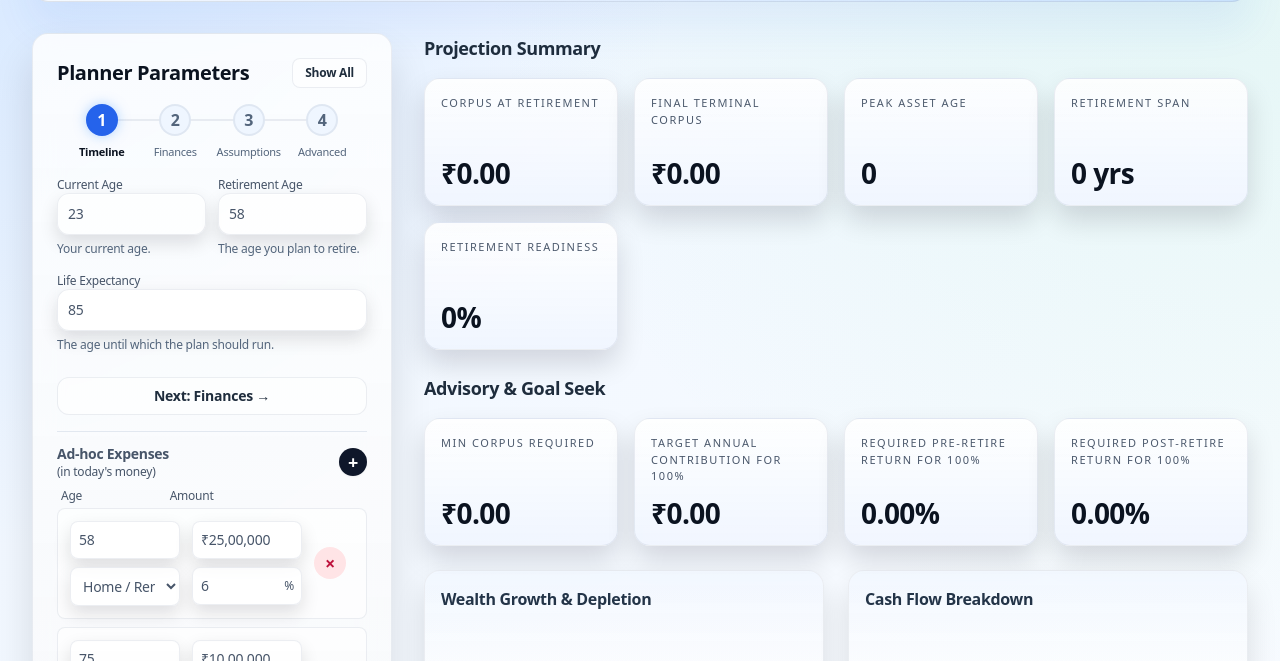
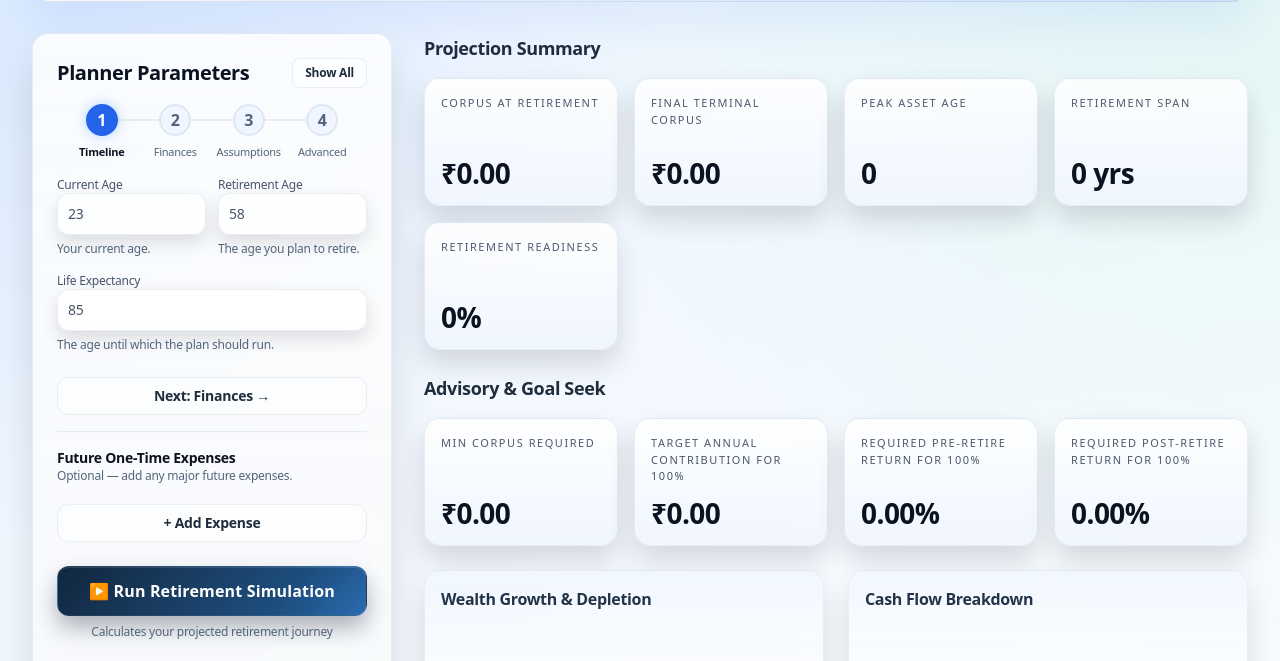
Before and after one commit to abmullick/Financials, a plain HTML site: page retirals/src/static/index.html in a window 1280 px wide. Both pictures are taken after a click on the button "Launch Planner". Shown: the part 139-800 px from the top of the page. Drawn offline with nearby package versions, Linux system fonts and the light colour scheme; no server answers.

Commit message:
ui simplification

```diff
--- a/retirals/src/static/index.html
+++ b/retirals/src/static/index.html
@@ -1141,20 +1141,15 @@
                     </div>
                 </div>
 
-                <div class="pt-3 border-t border-slate-200">
-                    <div class="flex items-center justify-between mb-2">
+                <div class="pt-4 mt-4" style="border-top: 1px solid var(--stroke);">
+                    <div class="space-y-2">
                         <div>
-                            <h3 class="text-sm font-semibold text-slate-700">Ad-hoc Expenses</h3>
-                            <p class="text-xs text-slate-400">(in today's money)</p>
-                        </div>
-                        <button id="addAdHocBtn" type="button" class="inline-flex h-7 w-7 items-center justify-center rounded-full bg-slate-900 text-lg font-bold text-white shadow-sm hover:bg-slate-700">+</button>
-                    </div>
-                    <div class="flex items-center gap-2 px-1 mb-1">
-                        <label class="w-1/3 text-xs font-medium text-slate-400">Age</label>
-                        <label class="flex-1 text-xs font-medium text-slate-400">Amount</label>
-                        <div class="w-8"></div> <!-- Spacer for the delete button -->
-                    </div>
-                    <div id="adhocExpenseRows" class="space-y-2"></div>
+                            <h3 class="text-sm font-semibold" style="color: var(--text-1);">Future One-Time Expenses</h3>
+                            <p class="text-xs" style="color: var(--text-3);">Optional — add any major future expenses.</p>
+                        </div>
+                        <div id="adhocExpenseRows" class="space-y-3 pt-1"></div>
+                        <button id="addAdHocBtn" type="button" class="secondary-button w-full font-semibold py-2 rounded-xl text-sm mt-2">+ Add Expense</button>
+                    </div>
                 </div>
 
                 <div class="text-center pt-2">
@@ -1458,11 +1453,6 @@
         function seedAdHocRows() {
             const container = document.getElementById('adhocExpenseRows');
             container.innerHTML = '';
-            const defaults = [
-                { age: 58, amount: 2500000, category: 'Home / Renovation', inflation: 6.0 },
-                { age: 75, amount: 1000000, category: 'Healthcare', inflation: 8.0 }
-            ];
-            defaults.forEach(item => container.appendChild(buildAdHocRow(item.age, item.amount, item.category, item.inflation)));
         }
 
         function getAdHocExpenses() {
```
